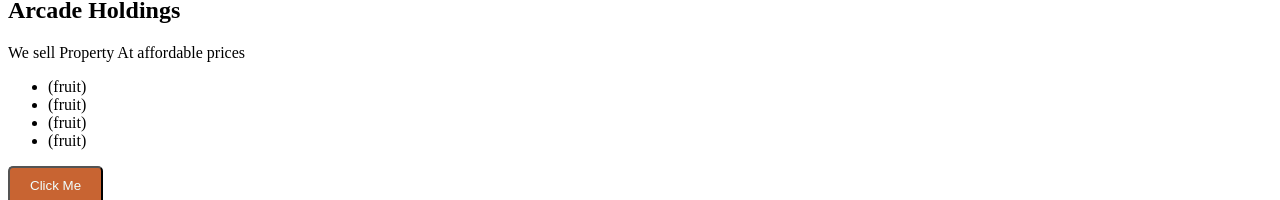
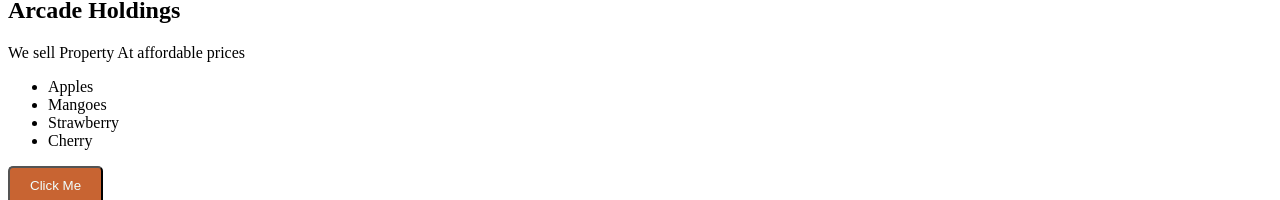
Before and after one commit to hpeter19/React, a React (Vite) app: page / in a window 1280 px wide. Shown: the part 1249-1449 px from the top of the page. Built offline with nearby package versions, Linux system fonts and the light colour scheme.

Commit message:
Adding items on a list using javascript

```diff
--- a/src/lists.jsx
+++ b/src/lists.jsx
@@ -4,8 +4,8 @@ import { useLayoutEffect } from "react";
 function List(){
 
 const fruits =["Apples","Mangoes","Strawberry","Cherry"]
-//fruit object should be enclosed with brackets
-const listItems= fruits.map(fruit => <li>(fruit)</li>);
+//fruit object should be enclosed with curly brackets
+const listItems= fruits.map(fruit => <li>{fruit}</li>);
 return(<ul>{listItems}</ul>);
 }
 
```
